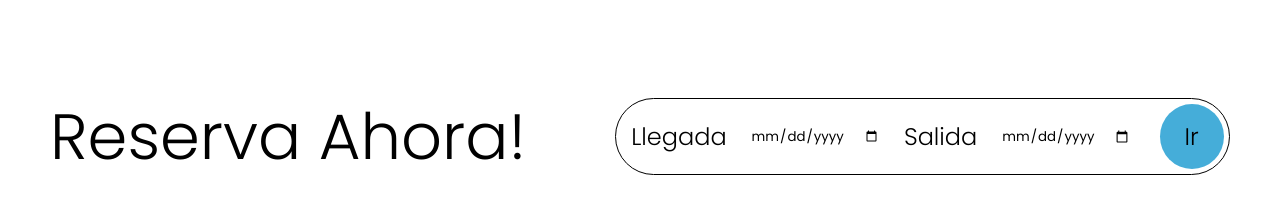
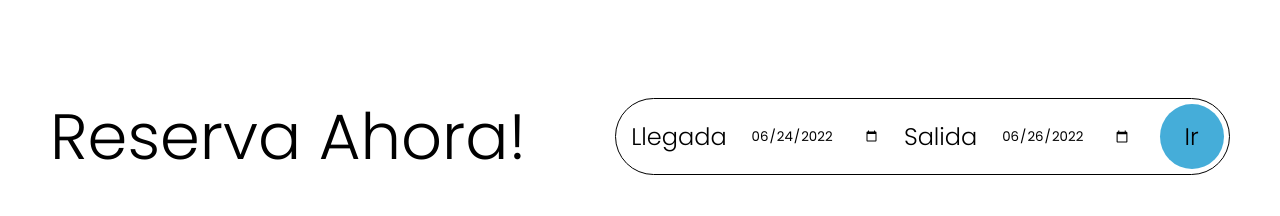
Before and after one commit to gino181099/gorila, a Next.js app: page / in a window 1280 px wide. Shown: the part 802-1018 px from the top of the page. Built offline with nearby package versions, Linux system fonts and the light colour scheme.

Commit message:
buscador completo

```diff
--- a/components/reserve.js
+++ b/components/reserve.js
@@ -1,16 +1,26 @@
 import { useState } from "react";
 
 const Reserve = () => {
-  const [checkIn, setCheckIn] = useState("2022-07-03");
-  const [checkOut, setCheckOut] = useState("2022-07-03");
+  const date = new Date();
+  const curr_dateToday = (date.getDate() + 1).toString().padStart(2, "0");
+  const curr_dateOutToday = (date.getDate() + 3).toString().padStart(2, "0");
+  const curr_monthToday = (date.getMonth() + 1).toString().padStart(2, "0");
+  const curr_yearToday = date.getFullYear();
+  const checkInDate = `${curr_yearToday}-${curr_monthToday}-${curr_dateToday}`;
+  const checkOutDate = `${curr_yearToday}-${curr_monthToday}-${curr_dateOutToday}`;
+  const [checkIn, setCheckIn] = useState(checkInDate);
+  const [checkOut, setCheckOut] = useState(checkOutDate);
+
   const onChangeCheckIn = (e) => {
     const newDate = new Date(e.target.value);
     let curr_date = (newDate.getDate() + 1).toString().padStart(2, "0");
+    let curr_dateOut = (newDate.getDate() + 3).toString().padStart(2, "0");
     let curr_month = (newDate.getMonth() + 1).toString().padStart(2, "0");
     let curr_year = newDate.getFullYear();
     const dateToPass = `${curr_year}-${curr_month}-${curr_date}`;
-    console.log(dateToPass);
+    const dateToPassOut = `${curr_year}-${curr_month}-${curr_dateOut}`;
     setCheckIn(dateToPass);
+    setCheckOut(dateToPassOut);
   };
   const onChangeCheckOut = (e) => {
     const newDate = new Date(e.target.value);
@@ -18,7 +28,6 @@ const Reserve = () => {
     let curr_month = (newDate.getMonth() + 1).toString().padStart(2, "0");
     let curr_year = newDate.getFullYear();
     const dateToPass = `${curr_year}-${curr_month}-${curr_date}`;
-    console.log(dateToPass);
     setCheckOut(dateToPass);
   };
   return (
@@ -39,6 +48,7 @@ const Reserve = () => {
           className="date_mobile widget_hide"
           id="start_date_mobile"
           onChange={onChangeCheckIn}
+          value={checkIn}
         ></input>
         <label
           className="control-label"
@@ -53,6 +63,7 @@ const Reserve = () => {
           className="date_mobile widget_hide"
           id="end_date_mobile"
           onChange={onChangeCheckOut}
+          value={checkOut}
         ></input>
         <a
           className="submit_link"
```
